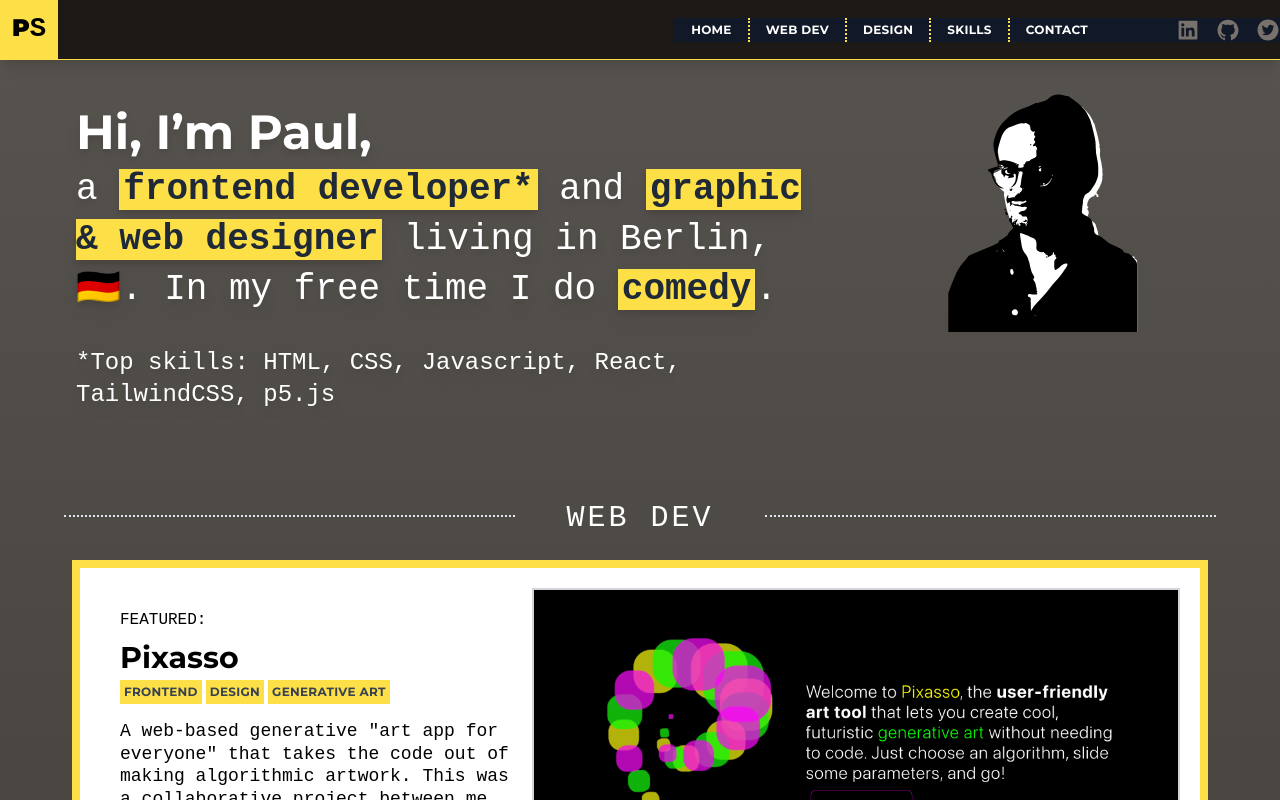
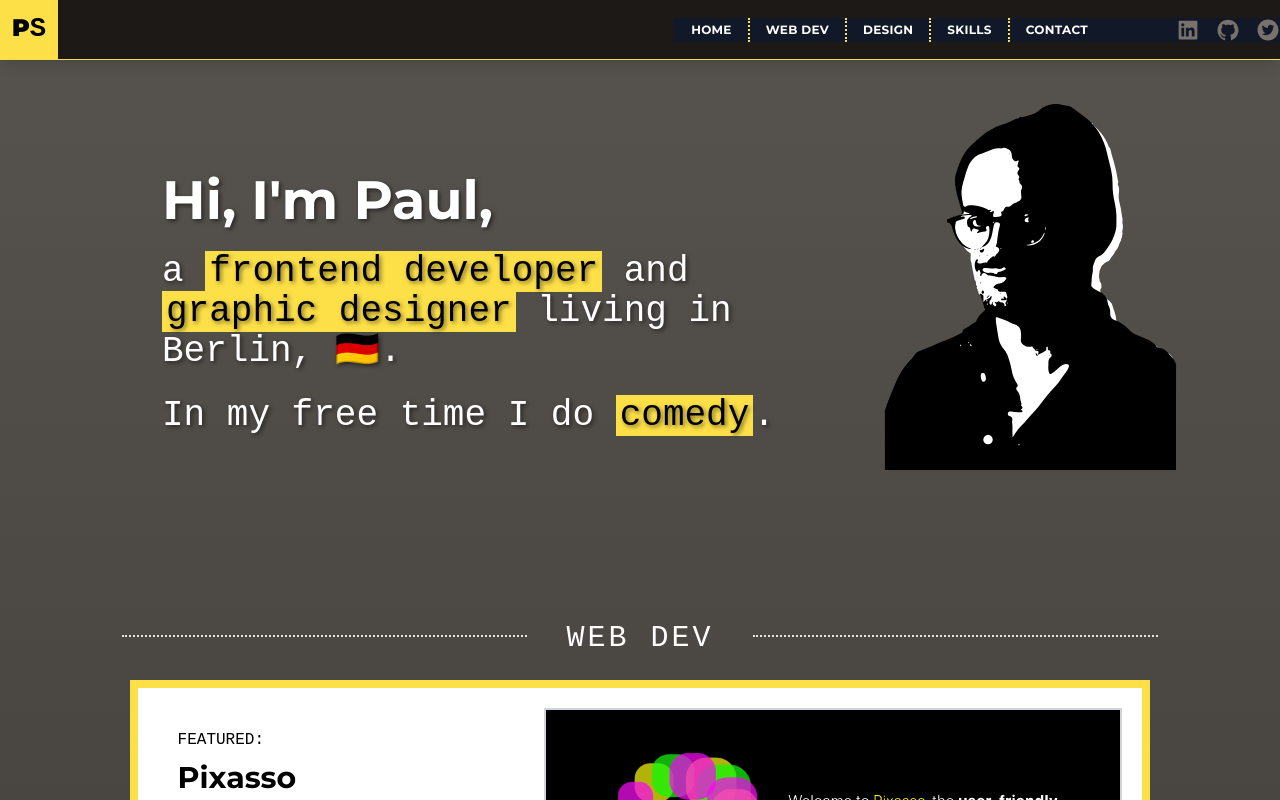
Before and after one commit to paulsalamone/portfolio, a React (Create React App) app: page / in a window 1280 px wide. Shown: the top 800 px of the page. Built offline with nearby package versions, Linux system fonts and the light colour scheme.

Commit message:
rebuilt hero section

```diff
--- a/public/index.html
+++ b/public/index.html
@@ -10,6 +10,8 @@
       content="Web site created using create-react-app"
     />
     <link rel="apple-touch-icon" href="%PUBLIC_URL%/logo192.png" />
+    <link rel="shortcut icon" href="/favicon.ico" type="image/x-icon" />
+
     <!--
       manifest.json provides metadata used when your web app is installed on a
       user's mobile device or desktop. See https://developers.google.com/web/fundamentals/web-app-manifest/
@@ -24,7 +26,7 @@
       work correctly both with client-side routing and a non-root public URL.
       Learn how to configure a non-root public URL by running `npm run build`.
     -->
-    <title>React App</title>
+    <title>Paul Salamone Dev & Design</title>
   </head>
   <body>
     <noscript>You need to enable JavaScript to run this app.</noscript>
--- a/src/App.js
+++ b/src/App.js
@@ -24,16 +24,14 @@ import Modal1 from "./components/Portfolios/Modal1";
 function App() {
   return (
     <>
-      <div
-        className="App bg-gradient-to-b from-stone-600 to-stone-900 h-content scroll-smooth "
-        // style={{ height: "100vh" }}
-      >
+      <div className="h-content scroll-smooth w-fit ">
+        {/* <div className="bg-gradient-to-b from-stone-600 to-stone-900 h-content scroll-smooth w-fit "> */}
         <Modal1 />
         <TopNav />
-        <main>
+
+        <main class="flex flex-col items-center">
           <Hero />
           <WebDev />
-
           <Design />
           <Skills />
           <Contact />
--- a/src/components/Contact.js
+++ b/src/components/Contact.js
@@ -11,7 +11,7 @@ const Contact = () => {
 
   return (
     <>
-      <section id="contact" className="flex flex-col items-center mt-8">
+      <section id="contact" className="flex flex-col items-center mt-8 w-full">
         <div className="flex flex-row items-center w-[90%] max-w-6xl align-middle ">
           <div className="border-b-2 border-dotted w-2/5"></div>
           <h2 className="text-white text-3xl text-center tracking-widest font-medium mt-5 mb-4 mx-3 w-1/5">
--- a/src/components/Hero.js
+++ b/src/components/Hero.js
@@ -4,41 +4,64 @@ import Paul from "../assets/paul-portrait.svg";
 
 const Hero = () => {
   return (
-    <section class="w-full p-5 " id="home">
-      <div class="h-14"></div>
-      <div class="h-80 p-4">
-        {/* <img src={BracketL} class="h-60" /> */}
+    <section
+      class="w-full p-5 flex flex-col items-center
+    max-w-[1800px]
+    "
+      id="home"
+    >
+      <div id="top-spacer" class="mt-20"></div>
 
-        <div class="flex  ">
-          <h1 class="text-white text-4xl drop-shadow-lg p-4 pl-10 w-2/3 leading-[50px] ">
-            <span class="font-heading font-bold text-5xl  max-w-sm">
-              Hi, I’m Paul,{" "}
-            </span>
-            <br />
-            <span class="font-sans">
-              a{" "}
-              <span class="bg-yellow-300 text-gray-800 font-bold px-1">
-                {" "}
-                frontend developer*
-              </span>{" "}
-              and{" "}
-              <span class="bg-yellow-300 text-gray-800 font-bold px-1">
-                graphic & web designer
-              </span>{" "}
-              living in Berlin, 🇩🇪
-            </span>
-            . In my free time I do{" "}
-            <span class="bg-yellow-300 text-gray-800 font-bold px-1">
-              comedy
-            </span>
-            .
-            <h2 className="text-2xl mt-8">
-              *Top skills: HTML, CSS, Javascript, React, TailwindCSS, p5.js
-            </h2>
-          </h1>
-          <img src={Paul} class="h-60 w-1/3" />
+      <div id="parent" class=" flex flex-row  w-[90%]">
+        {/* sm: 640
+md: 768
+lg: 1024
+xl: 1280
+2xl: 1536 */}
+
+        <div
+          id="text"
+          class="flex flex-col w-[70%] text-white
+          p-5
+          md:-10
+          lg:p-20
+
+          leading-normal
+
+          text-lg
+          md:text-2xl
+          lg:text-3xl
+          xl:text-4xl
+          2xl:text-5xl 2xl:leading-normal
+          max-w-[1100px]
+         "
+          style={{ textShadow: "2px 2px 4px rgba(0,0,0,0.5" }}
+        >
+          <p
+            class="font-heading font-bold text-[1.5em]
+            md:mb-4
+          lg:mb-8"
+          >
+            Hi, I'm Paul,
+          </p>
+          <p>
+            a{" "}
+            <span class="bg-yellow-300 text-black px-1">
+              frontend developer
+            </span>{" "}
+            and{" "}
+            <span class="bg-yellow-300 text-black px-1">graphic designer</span>{" "}
+            living in Berlin, 🇩🇪.{" "}
+          </p>
+          <p class="mt-6">
+            In my free time I do{" "}
+            <span class="bg-yellow-300 text-black px-1">comedy</span>.
+          </p>
         </div>
-        {/* <img src={BracketR} class="h-60" /> */}
+
+        <div id="image" class="w-[30%]">
+          <img src={Paul} class="w-full max-h-[370px]" />
+        </div>
       </div>
     </section>
   );
--- a/src/components/Portfolios/Card2.js
+++ b/src/components/Portfolios/Card2.js
@@ -51,7 +51,7 @@ hover:shadow-3xl
             className="border-2 border-gray-300 h-max "
           />
 
-          <div className="w-2/3 p-4 text-gray-900">
+          <div className="p-4 text-gray-900">
             <h2 className="font-heading font-bold text-3xl mt-2 ">
               {props.name}
             </h2>
--- a/src/components/Portfolios/Modal.css
+++ /dev/null
@@ -1,3 +0,0 @@
-* {
-  /* border: 1px dotted gray; */
-}
--- a/src/components/Portfolios/Modal1.js
+++ b/src/components/Portfolios/Modal1.js
@@ -1,7 +1,5 @@
-import PureModal from "react-pure-modal";
-import { useState, useContext } from "react";
+import { useContext } from "react";
 import { ModalContext } from "../../contexts/ModalContext";
-import "./Modal.css";
 
 import { GrFormClose as Close } from "react-icons/gr";
 
--- a/src/index.css
+++ b/src/index.css
@@ -9,5 +9,8 @@
 }
 
 body {
-  background-color: rgb(28 25 23);
+  /* background-color: rgb(28 25 23); */
+  background-image: linear-gradient(0deg, #1c1917, #57534e);
 }
+
+/* <div className="bg-gradient-to-b from-stone-600 to-stone-900 h-content scroll-smooth w-fit "> */
```
Also changed, not shown: src/assets/paul-portrait.svg, 1 other file (tests, documents, lock files or other folders).
